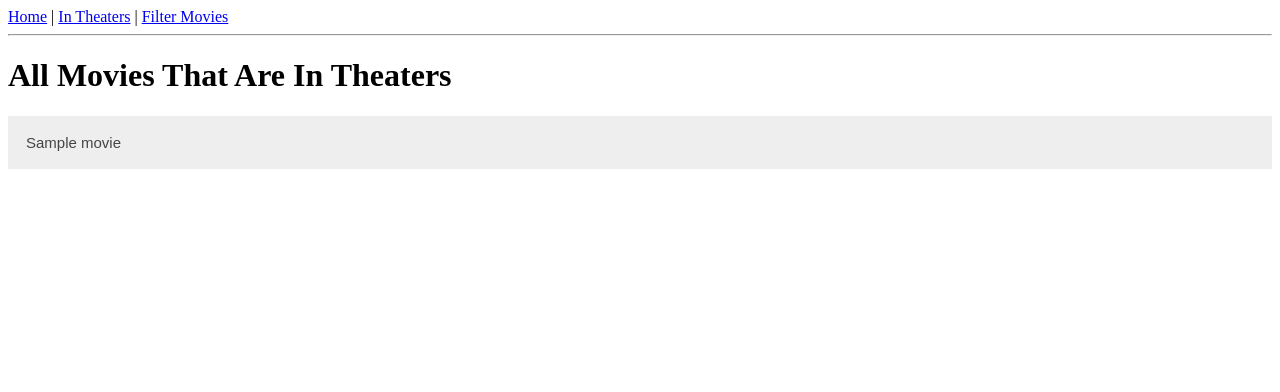
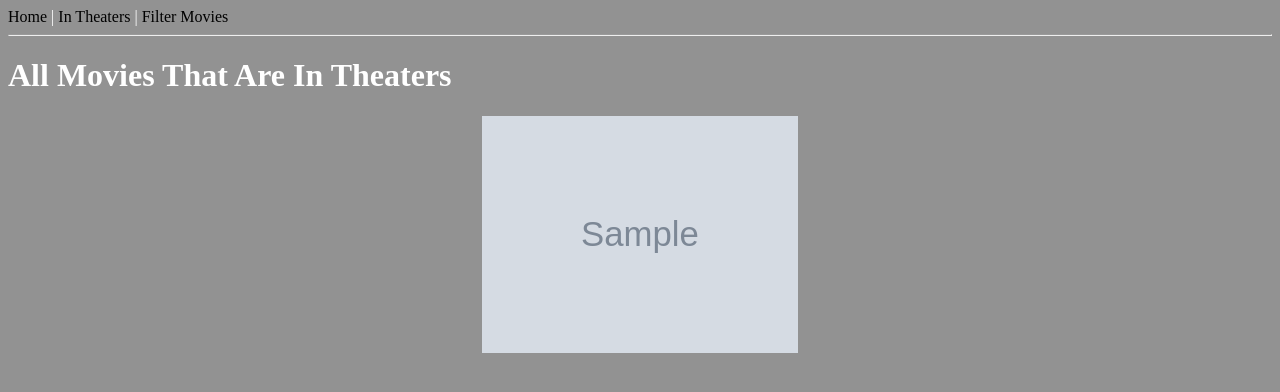
Before and after one commit to minhtrangvy/GAPythonInstructorFlaskApp, a Flask app: template app/templates/all_movies.html in a window 1280 px wide. Shown: the top 392 px of the page. Run offline with Flask 2, Linux system fonts and the light colour scheme; the template is opened without the code that fills it: most values are stand-ins (such as "Sample title", 1, 10 or a date in 2020); grey boxes marked "Sample" are stand-in pictures; parts of the project's set-up code (start-up, migrations or seed data) failed here and were passed over.

Commit message:
Some CSS, accordion broken

```diff
--- a/app/models/movie.py
+++ b/app/models/movie.py
@@ -1,10 +1,14 @@
 class Movie:
-    def __init__(self, id, title, genres, rating, overview):
+    def __init__(self, id, title, genres, rating, overview, poster_url=None):
         self.id = id
         self.title = title
         self.genres = genres
         self.rating = rating
         self.overview = overview
+        if poster_url:
+            self.poster_url = 'http://image.tmdb.org/t/p/w185/' + poster_url
+        else:
+            self.poster_url = None
 
     def __str__(self):
         return str(self.__dict__)
--- a/app/routes.py
+++ b/app/routes.py
@@ -69,7 +69,7 @@ def _fetch_movies():
     response = requests.get(request)
 
     # Convert json to Movie objects
-    movies = [Movie(movie['id'], movie['title'], movie['genre_ids'], movie['vote_average'], movie['overview']) for movie in response.json()['results']]
+    movies = [Movie(movie['id'], movie['title'], movie['genre_ids'], movie['vote_average'], movie['overview'], movie['poster_path']) for movie in response.json()['results']]
     return movies
 
 
@@ -79,7 +79,7 @@ def _checklist_mapping(chosen_genres):
 
 
 def _send_sms(user_results):
-    if len(user_results.movies) > 0:
+    if len(user_results.movies) > 0 and user_results.phone_number:
         client = Client(Config.ACCOUNT_SID, Config.AUTH_TOKEN)
         client.messages.create(
             from_='+18036102506',
--- a/app/static/styles/css/app.css
+++ b/app/static/styles/css/app.css
@@ -1,3 +1,4 @@
+/*Results accordion styling*/
 .accordion {
     background-color: #eee;
     color: #444;
@@ -11,8 +12,13 @@
     transition: 0.4s;
 }
 
-.active, .accordion:hover {
-    background: #000;
+.active {
+    background: #26a7de;
+    round-color: #ccc;
+}
+
+.accordion:hover {
+    background: #26a7de;
     round-color: #ccc;
 }
 
@@ -22,3 +28,76 @@
     background-color: white;
     overflow: hidden;
 }
+
+
+/*img {*/
+    /*display: block;*/
+    /*margin: 0 auto;*/
+/*}*/
+
+body {
+    color: white;
+    background-color: #929292;
+}
+
+
+/*Image to text transition*/
+.container {
+    position: relative;
+    width: 50%;
+    margin: 0 auto;
+}
+
+.image {
+    display: block;
+    width: 50%;
+    height: auto;
+    margin: 0 auto;
+}
+
+.overlay {
+    position: absolute;
+    top: 0;
+    bottom: 0;
+    left: 0;
+    right: 0;
+    height: 100%;
+    width: 100%;
+    opacity: 0;
+    transition: .8s ease;
+    background-color: #008CBA;
+}
+
+.container:hover .overlay {
+    opacity: .93;
+}
+
+.text {
+    color: white;
+    font-size: 20px;
+    position: absolute;
+    top: 50%;
+    left: 40%;
+    /*-webkit-transform: translate(-10%, -10%);*/
+    /*-ms-transform: translate(-10%, -10%);*/
+    transform: translate(-30%, -50%);
+    text-align: center;
+}
+
+
+/*Personal preference*/
+a {
+    text-decoration: none;
+}
+
+a:link {
+    color: black;
+}
+
+a:visited {
+    color: white;
+}
+
+a.special {
+    color: black;
+}
--- a/app/templates/all_movies.html
+++ b/app/templates/all_movies.html
@@ -3,10 +3,14 @@
 {% block content %}
     <h1>All Movies That Are In Theaters</h1>
     {% for movie in result.movies %}
-        <button class="accordion">{{movie.title}}</button>
-        <div class="panel">
-          <p>{{movie.overview}}</p>
-        </div><br>
+        {% if movie.poster_url is not none %}
+            <div class="container">
+                <img src={{movie.poster_url}} class="image">
+                <div class="overlay">
+                    <div class="text">{{movie.overview}}</div>
+                </div>
+            </div><br>
+        {% endif %}
     {% endfor %}
     <br>
 {% endblock %}
--- a/app/templates/base.html
+++ b/app/templates/base.html
@@ -1,14 +1,15 @@
 <!DOCTYPE html>
 <html>
     <head>
+        <meta name="viewport" content="width=device-width, initial-scale=1">
         {% if title %}
         <title>{{ title }}</title>
         {% else %}
         <title>Trang's Movie App</title>
         {% endif %}
         <link rel="stylesheet" href="../static/styles/css/app.css">
+    </head>
 
-    </head>
     <body>
         <div class="banner">
             <a href="/index">Home</a> | <a href="/all_movies">In Theaters</a> | <a href="/form">Filter Movies</a><br>
@@ -16,6 +17,6 @@
         <hr>
         {% block content %}{% endblock %}
 
-        <script src="../static/js/app.js"></script>
+        <script src="../static/styles/js/app.js"></script>
     </body>
 </html>
```
Also changed, not shown: app/templates/results.html (+4 -4 lines), README.md, app/static/styles/js/app.js (renamed from app/static/js/app.js). Lines whose indentation alone changed are shown as unchanged.
